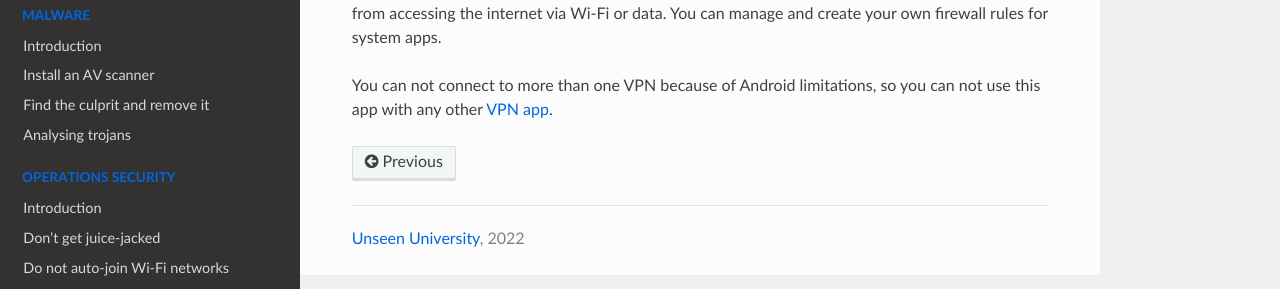
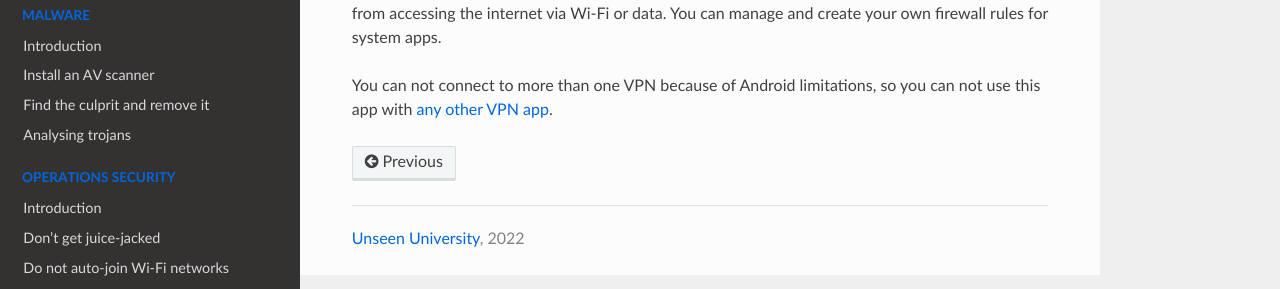
Before and after one commit to tymyrddin/android-mitigations, a Sphinx documentation site: the page built from source/docs/guards/netguard.md, in a window 1280 px wide. Shown: the part 258-547 px from the top of the page. Built offline with Sphinx 7.4.7 and the Read the Docs theme 2.0.0, drawn with Linux system fonts in a browser that asks for light colours.

Commit message:
Version 0.1

```diff
--- a/source/docs/guards/netguard.md
+++ b/source/docs/guards/netguard.md
@@ -6,5 +6,5 @@ network statistics, custom notifications, and rules backup.
 NetGuard uses a local VPN connection to filter your internet traffic and allows you to block any app from accessing
 the internet via Wi-Fi or data. You can manage and create your own firewall rules for system apps.
 
-You can not connect to more than one VPN because of Android limitations, so you can not use this app with any other
-[VPN app](../services/vpn.md).
+You can not connect to more than one VPN because of Android limitations, so you can not use this app with [any other
+VPN app](../services/vpn.md).
```
